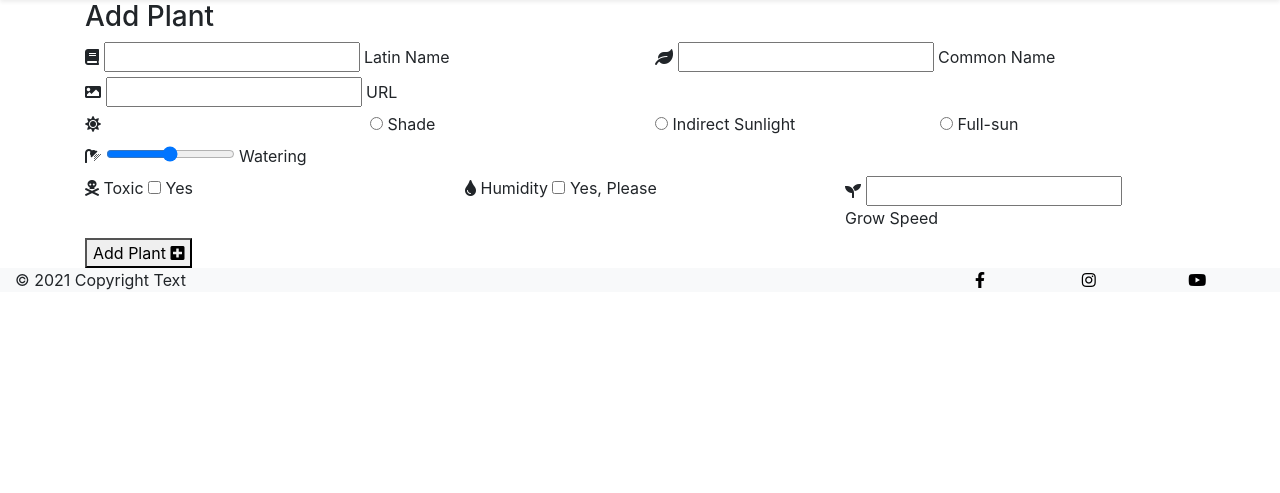
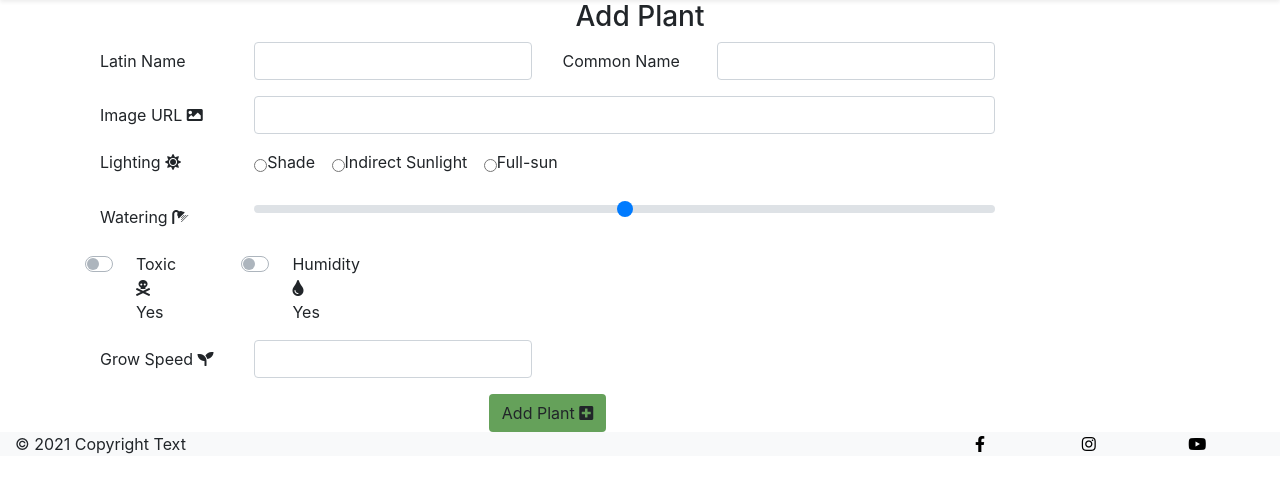
Before and after one commit to keeks-mtl/petiole, a Flask app: page /add_plant in a window 1280 px wide. Shown: the part 106-599 px from the top of the page. Run offline with Flask 2, Linux system fonts and the light colour scheme; some libraries are stand-ins or nearby versions.

Commit message:
Add styles to add_plant.html

```diff
--- a/templates/add_plant.html
+++ b/templates/add_plant.html
@@ -1,19 +1,126 @@
 {% extends "base.html" %}
 {% block content %}
 
-    <h3 class="center-align">Add Plant</h3>
+    <div class="container add-plant-form">
+        <h3 class="text-center">Add Plant</h3>
+        <div class="row light-grey-box">
+            <form class="col-md-10" method="POST" action="{{ url_for('add_plant') }}">
+                <div class="form-group row">
+                    <!-- latin name input -->
+                    <label class="col-sm-2 col-form-label" for="plant_latin_name">
+                        Latin Name
+                    </label>
+                    <div class="col-sm-4">
+                        <input class="form-control" id="plant_latin_name" name="plant_latin_name" minlength="3"
+                            maxlength="50" type="text" class="validate" required>
+                    </div>
+                    <!-- common name input -->
+                    <label class="col-sm-2 col-form-label" for="plant_common_name">
+                        Common Name
+                    </label>
+                    <div class="col-sm-4">
+                        <input class="form-control" id="plant_common_name" name="plant_common_name" minlength="3"
+                            maxlength="50" type="text" required>
+                    </div>
+                </div>
+                <div class="form-group row">
+                    <!-- plant image url -->
+                    <label class="col-sm-2 col-form-label" for="plant_image">
+                        Image URL <i class="fas fa-image prefix"></i>
+                    </label>
+                    <div class="col-sm-10">
+                        <input class="form-control" type="text" name="plant_image" id="plant_image" maxlength="50"
+                            required>
+                    </div>
+                </div>
+                <!-- lighting radios -->
+                <div class="form-group row">
+                    <div class="col-2">
+                        <span>Lighting <i class="fas fa-sun prefix"></i></span>
+                    </div>
+                    <div class="col-10 justify-content-around">
+                        <div class="form-check form-check-inline">
+                            <input id="Shade" name="lighting" value="Shade" type="radio" required />
+                            <label for="Shade">
+                                Shade
+                            </label>
+                        </div>
+                        <div class="form-check form-check-inline">
+                            <input id="Indirect Sunlight" name="lighting" value="Indirect Sunlight" type="radio" />
+                            <label for="Indirect Sunlight">
+                                Indirect Sunlight
+                            </label>
+                        </div>
+                        <div class="form-check form-check-inline">
+                            <input id="Full-sun" name="lighting" value="Full-sun" type="radio" />
+                            <label for="Full-sun">
+                                Full-sun
+                            </label>
+                        </div>
+                    </div>
+                </div>
+                <!-- water range -->
+                <div class="form-group row">
+                    <label class="col-sm-2 col-form-label" for="watering">
+                        Watering <i class="fas fa-shower prefix"></i>
+                    </label>
+                    <div class="col-sm-10">
+                        <input type="range" class="custom-range" id="watering" name="watering" min="1" max="5" step="1"
+                            Required />
+                    </div>
+                </div>
+                <div class="form-group row">
+                    <!-- toxic toggle -->
+                    <div class="custom-control custom-switch">
+                        <label class="custom-control-label col-sm-6" for="toxic">
+                            Toxic <i class="fas fa-skull-crossbones prefix"></i>
+                            <input type="checkbox" class="custom-control-input" id="toxic" name="toxic">
+                            Yes
+                        </label>
+                    </div>
+                    <!-- humidity toggle -->
+                    <div class="custom-control custom-switch">
+                        <label class="custom-control-label col-sm-6" for="humidity">
+                            Humidity <i class="fas fa-tint prefix"></i>
+                            <input type="checkbox" class="custom-control-input" id="humidity" name="humidity">
+                            Yes
+                        </label>
+                    </div>
+                </div>
+                <!-- grow speed -->
+                <div class="form-group row">
+                    <label class="col-sm-2 col-form-label" for="grow_speed">
+                        Grow Speed <i class="fas fa-seedling prefix"></i>
+                    </label>
+                    <div class="col-sm-4">
+                        <input class="form-control" id="grow_speed" name="grow_speed" type="text" minlength="3"
+                            maxlength="50" class="validate" required>
+                    </div>
+                </div>
+            <!-- submit -->
+                <div class="row">
+                    <div class="col-12 text-center">
+                        <button type="submit" class="btn green-btn">
+                            Add Plant <i class="fas fa-plus-square right"></i>
+                        </button>
+                    </div>
+                </div>
+            </form>
+        </div>
+    </div>
 
+<!--
       <div class="row card-panel grey lighten-5">
         <form class="col s12" method="POST" action="{{ url_for('add_plant') }}">
             <div class="row">
-                <!-- latin name input -->
+                 latin name input
                 <div class="input-field col m6">
                     <i class="fas fa-book prefix"></i>
                     <input id="plant_latin_name" name="plant_latin_name" minlength="3"
                         maxlength="50" type="text" class="validate" required>
                     <label for="plant_latin_name">Latin Name</label>
                 </div>
-                <!-- common name input -->
+                common name input
                 <div class="input-field col m6">
                     <i class="fas fa-leaf prefix"></i>
                     <input id="plant_common_name" name="plant_common_name" minlength="3"
@@ -21,7 +128,7 @@
                     <label for="plant_common_name">Common Name</label>
                 </div>
             </div>
-            <!-- photo url -->
+            photo url
             <div class="row">
                 <div class="input-field col s12">
                     <i class="fas fa-image prefix"></i>
@@ -29,7 +136,7 @@
                     <label for="plant_image">URL</label>
                 </div>
             </div>
-            <!-- lighting radio -->
+            lighting radio
             <div class="row">
                 <div class="input-field col m6">
                     <div class="row">
@@ -57,7 +164,7 @@
                     </div>
                 </div>
             </div>
-            <!-- water range -->
+            water range
             <div class="row">
                 <div class="range-field col m2">
                     <i class="fas fa-shower prefix"></i>
@@ -66,7 +173,7 @@
                 </div>
             </div>
             <div class="row">
-                <!-- toxic toggle -->
+                toxic toggle
                 <div class="input-field col m4">
                     <div class="switch">
                         <i class="fas fa-skull-crossbones prefix"></i>
@@ -78,7 +185,7 @@
                         </label>
                     </div>
                 </div>
-                <!-- humidity toggle -->
+                humidity toggle
                 <div class="input-field col m4">
                     <div class="switch">
                         <i class="fas fa-tint prefix"></i>
@@ -90,7 +197,7 @@
                         </label>
                     </div>
                 </div>
-                <!-- grow speed radios -->
+                grow speed radios
                 <div class="input-field col m4">
                     <i class="fas fa-seedling prefix"></i>
                     <input id="grow_speed" name="grow_speed" type="text" minlength="3"
@@ -98,7 +205,7 @@
                     <label for="grow_speed">Grow Speed</label>
                 </div>
             </div>
-            <!-- submit button -->
+            submit button
             <div class="row">
                 <div class="col s12 center-align">
                     <button type="submit" class="btn-large">
@@ -107,6 +214,6 @@
                 </div>
             </div>
         </form>
-    </div>
+    </div> -->
 
 {% endblock %}
```
